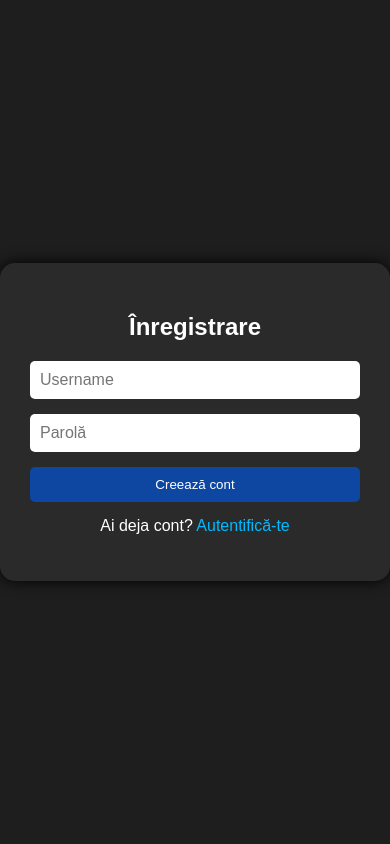
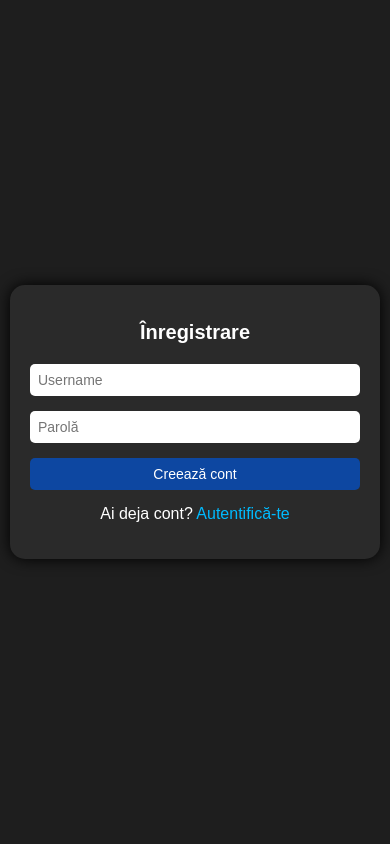
Before and after one commit to StefanCotos/Calculator_Microservice, a FastAPI app: page /register in a window 390 px wide. Run offline with FastAPI, Linux system fonts and the light colour scheme.

Commit message:
Improve mobile responsiveness
Added responsive design styles to auth.css and style.css for better mobile support. Included viewport meta tags in index.html, login.html, and register.html to enhance mobile rendering

```diff
--- a/app/static/auth.css
+++ b/app/static/auth.css
@@ -53,3 +53,25 @@ body {
     color: #0bf;
     text-decoration: none;
 }
+
+@media (max-width: 480px) {
+    .auth-container {
+        width: 90%;
+        padding: 20px;
+    }
+
+    .auth-container input,
+    .auth-container button {
+        font-size: 14px;
+        padding: 8px;
+    }
+
+    .auth-container h2 {
+        font-size: 20px;
+    }
+
+    body {
+        padding: 10px;
+        box-sizing: border-box;
+    }
+}
--- a/app/templates/index.html
+++ b/app/templates/index.html
@@ -3,6 +3,7 @@
 
 <head>
     <meta charset="UTF-8">
+    <meta name="viewport" content="width=device-width, initial-scale=1.0">
     <title>Calculator</title>
     <link rel="stylesheet" href="/static/style.css">
 </head>
--- a/app/templates/login.html
+++ b/app/templates/login.html
@@ -3,6 +3,7 @@
 
 <head>
     <meta charset="UTF-8">
+    <meta name="viewport" content="width=device-width, initial-scale=1.0">
     <title>Autentificare</title>
     <link rel="stylesheet" href="/static/auth.css">
 </head>
--- a/app/templates/register.html
+++ b/app/templates/register.html
@@ -3,6 +3,7 @@
 
 <head>
     <meta charset="UTF-8">
+    <meta name="viewport" content="width=device-width, initial-scale=1.0">
     <title>Înregistrare</title>
     <link rel="stylesheet" href="/static/auth.css">
 </head>
--- a/k8s/deployment.yaml
+++ b/k8s/deployment.yaml
@@ -3,7 +3,7 @@ kind: Deployment
 metadata:
   name: calculator-deployment
 spec:
-  replicas: 2
+  replicas: 1
   selector:
     matchLabels:
       app: calculator
```
Also changed, not shown: app/static/style.css (+59 -7 lines).
